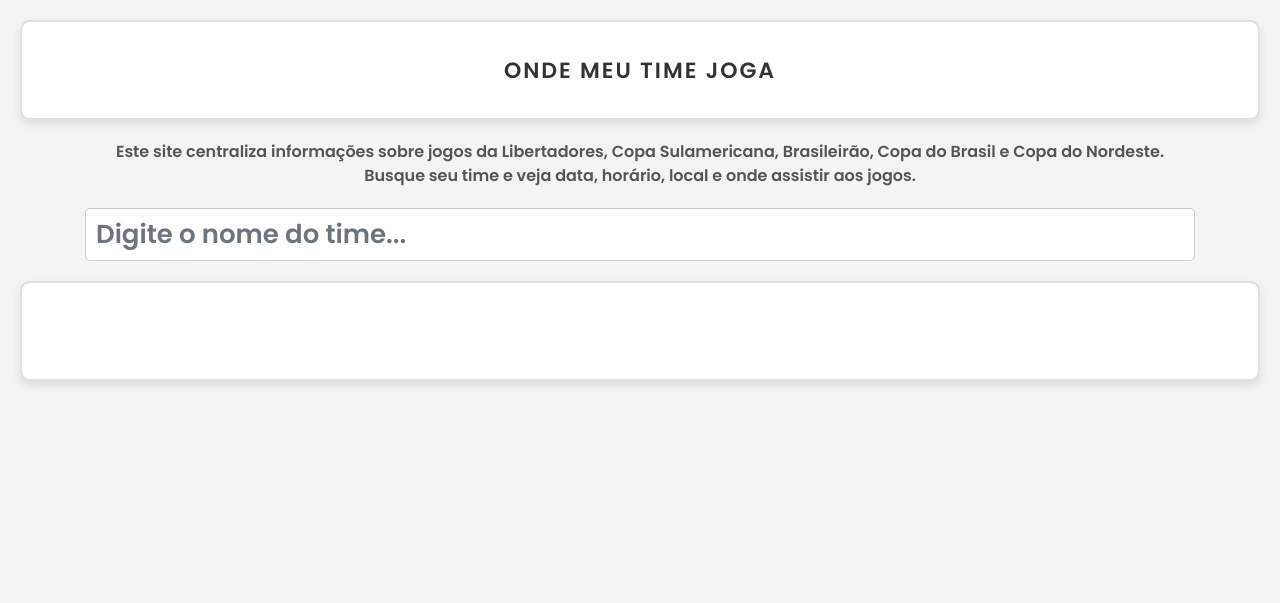
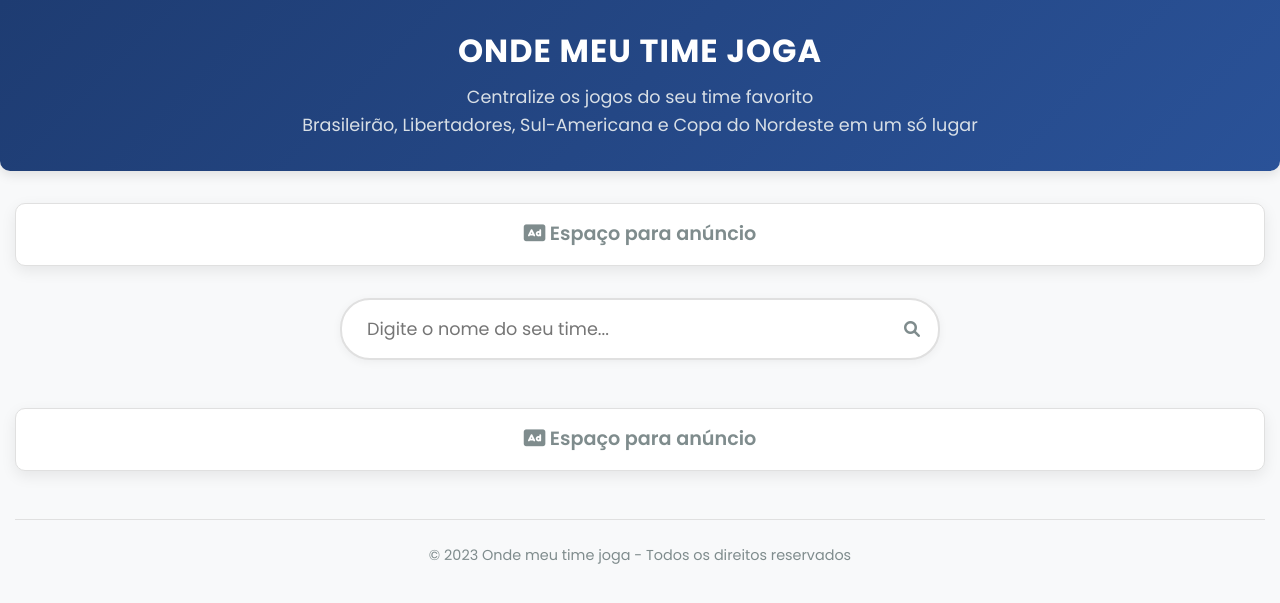
Before and after one commit to rnrafaelnogueira/ondemeutimejoga, a FastAPI app: page / in a window 1280 px wide. Shown: the top 603 px of the page. Run offline with FastAPI, Linux system fonts and the light colour scheme; some libraries are stand-ins or nearby versions.

Commit message:
feat: css improvements

```diff
--- a/app/templates/index.html
+++ b/app/templates/index.html
@@ -10,135 +10,298 @@
     window.dataLayer = window.dataLayer || [];
     function gtag(){dataLayer.push(arguments);}
     gtag('js', new Date());
-
     gtag('config', 'G-JEV74TTNMQ');
     </script>
     <!-- Bootstrap CSS -->
     <link href="https://stackpath.bootstrapcdn.com/bootstrap/4.5.2/css/bootstrap.min.css" rel="stylesheet">
+    <!-- Font Awesome para ícones -->
+    <link rel="stylesheet" href="https://cdnjs.cloudflare.com/ajax/libs/font-awesome/6.0.0-beta3/css/all.min.css">
+    <!-- Google Fonts -->
+    <link href="https://fonts.googleapis.com/css2?family=Poppins:wght@400;600;700&display=swap" rel="stylesheet">
     <style>
+        :root {
+            --primary-color: #2c3e50;
+            --secondary-color: #e74c3c;
+            --accent-color: #3498db;
+            --light-color: #ecf0f1;
+            --dark-color: #2c3e50;
+            --text-color: #333;
+            --text-light: #7f8c8d;
+            --border-radius: 10px;
+            --box-shadow: 0 5px 15px rgba(0, 0, 0, 0.08);
+        }
+
         body {
-            font-family: 'Poppins', sans-serif; /* Fonte moderna */
-            background-color: #f4f4f4;
+            font-family: 'Poppins', sans-serif;
+            background-color: #f8f9fa;
+            color: var(--text-color);
+            line-height: 1.6;
             margin: 0;
-            padding: 20px;
+            padding: 0;
         }
+
+        .container {
+            max-width: 100%;
+            padding: 0 15px;
+        }
+
+        /* Header */
+        .site-header {
+            background: linear-gradient(135deg, #1e3c72, #2a5298);
+            color: white;
+            padding: 2rem 0;
+            margin-bottom: 2rem;
+            text-align: center;
+            border-radius: 0 0 var(--border-radius) var(--border-radius);
+            box-shadow: 0 4px 12px rgba(0, 0, 0, 0.1);
+        }
+
+        .site-title {
+            font-weight: 700;
+            margin: 0;
+            font-size: 2rem;
+            text-transform: uppercase;
+            letter-spacing: 1px;
+        }
+
+        .site-description {
+            text-align: center;
+            font-size: 1.1rem;
+            color: var(--light-color);
+            margin: 0.8rem auto 0;
+            max-width: 800px;
+            opacity: 0.9;
+        }
+
+        /* Anúncios */
         .ad-container {
-            background: #ffffff; /* Fundo totalmente branco */
-            height: 100px;
-            display: flex;
-            align-items: center;
-            justify-content: center;
-            margin-bottom: 20px;
-            border: 2px solid #e0e0e0; /* Borda cinza bem clara para contorno */
-            border-radius: 10px;
-            color: #333333; /* Texto em cinza escuro para contraste */
-            font-family: 'Poppins', sans-serif; /* Fonte moderna */
-            font-size: 22px; /* Tamanho maior para impacto */
-            font-weight: 600; /* Peso semi-negrito */
-            text-transform: uppercase;
-            letter-spacing: 2px; /* Espaçamento entre letras */
-            box-shadow: 0 4px 10px rgba(0, 0, 0, 0.1); /* Sombra sutil */
+            background-color: white;
+            border-radius: var(--border-radius);
+            padding: 15px;
+            margin: 1.5rem auto;
+            box-shadow: var(--box-shadow);
+            border: 1px solid #e0e0e0;
+            max-width: 100%;
+            text-align: center;
+            font-weight: 600;
+            font-size: 1.2rem;
+            color: var(--text-light);
+        }
+
+        /* Filtro */
+        .search-container {
+            margin: 2rem auto;
+            max-width: 600px;
             position: relative;
-            overflow: hidden;
         }
-        .descricao {
+
+        .search-input {
+            padding: 15px 25px;
+            font-size: 1.1rem;
+            width: 100%;
+            border: 2px solid #e0e0e0;
+            border-radius: 30px;
+            transition: all 0.3s ease;
+            box-shadow: 0 2px 10px rgba(0, 0, 0, 0.05);
+            font-family: 'Poppins', sans-serif;
+        }
+
+        .search-input:focus {
+            border-color: var(--accent-color);
+            outline: none;
+            box-shadow: 0 0 0 3px rgba(52, 152, 219, 0.2);
+        }
+
+        .search-icon {
+            position: absolute;
+            right: 20px;
+            top: 50%;
+            transform: translateY(-50%);
+            color: var(--text-light);
+        }
+
+        /* Cards de Competições */
+        .competition-section {
+            margin: 3rem 0 1.5rem;
+        }
+
+        .competition-title {
+            font-weight: 700;
+            color: var(--primary-color);
+            font-size: 1.8rem;
             text-align: center;
-            font-size: 1em;
-            color: #555;
-            margin-bottom: 20px;
+            margin-bottom: 1.5rem;
+            position: relative;
+            padding-bottom: 10px;
         }
-        .filtro {
+
+        .competition-title::after {
+            content: "";
+            position: absolute;
+            bottom: 0;
+            left: 50%;
+            transform: translateX(-50%);
+            width: 100px;
+            height: 3px;
+            background-color: var(--secondary-color);
+        }
+
+        /* Cards de Jogos */
+        .match-card {
+            background-color: white;
+            border-radius: var(--border-radius);
+            box-shadow: var(--box-shadow);
+            margin-bottom: 1.5rem;
+            padding: 1.5rem;
+            transition: transform 0.3s ease, box-shadow 0.3s ease;
+            border-left: 4px solid var(--secondary-color);
+        }
+
+        .match-card:hover {
+            transform: translateY(-5px);
+            box-shadow: 0 8px 25px rgba(0, 0, 0, 0.12);
+        }
+
+        .match-date {
+            margin: 0 0 1rem;
+            color: var(--primary-color);
+            font-size: 1.1rem;
+            font-weight: 600;
             text-align: center;
-            margin-bottom: 20px;
         }
-        .filtro input {
-            padding: 10px;
-            font-size: 26px;
-            width: 100%;
-            border: 1px solid #ccc;
-            border-radius: 5px;
+
+        .match-teams {
+            font-size: 1.4rem;
+            font-weight: 700;
+            color: var(--dark-color);
+            margin-bottom: 1.5rem;
+            text-align: center;
+            line-height: 1.3;
         }
-        .jogo {
-            background-color: #fff;
-            border-radius: 8px;
-            box-shadow: 0 2px 4px rgba(0, 0, 0, 0.1);
-            margin-bottom: 20px;
-            padding: 20px;
-            display: flex;
-            flex-direction: column;
-            align-items: center;
+
+        .match-teams .vs {
+            color: var(--secondary-color);
+            font-weight: 800;
+            margin: 0 5px;
         }
-        .competicao {
-            font-size: 1.9em;
-            border-radius: 8px;
-            margin-bottom: 20px;
-            padding: 20px;
-            display: flex;
-            flex-direction: column;
-            align-items: center;
-        }
-        .competicao h1 {
-            align-items: center;
-            text-align: center;
-            margin: 0;
-        }
-        .jogo h2 {
-            margin: 0;
-            color: #555;
-        }
-        .jogo p {
-            margin: 5px 0;
-            color: #777;
-        }
-        .jogo .equipes {
-            font-size: 1.2em;
-            font-weight: bold;
-            color: #333;
-        }
-        .jogo .info {
+
+        .match-info {
             display: flex;
             flex-wrap: wrap;
             justify-content: space-between;
             width: 100%;
-            max-width: 500px;
-            margin-top: 10px;
+            gap: 1rem;
         }
-        .jogo .info div {
+
+        .match-info-item {
             text-align: center;
-            flex: 1 1 45%;
-            margin: 5px 0;
+            flex: 1 1 160px;
+            min-width: 120px;
         }
-        .jogo .info div span {
-            font-weight: bold;
-            color: #333;
+
+        .match-info-label {
+            display: block;
+            font-weight: 600;
+            color: var(--secondary-color);
+            margin-bottom: 0.3rem;
+            font-size: 1.2rem;
+        }
+
+        .match-info-value {
+            margin: 0;
+            color: var(--text-color);
+            font-size: 1rem;
+        }
+
+        /* Mensagens de nenhum resultado */
+        .no-matches {
+            text-align: center;
+            padding: 2rem;
+            color: var(--text-light);
+            font-size: 1.1rem;
+            background-color: white;
+            border-radius: var(--border-radius);
+            box-shadow: var(--box-shadow);
+        }
+
+        /* Footer */
+        .site-footer {
+            text-align: center;
+            margin-top: 3rem;
+            padding: 1.5rem 0;
+            color: var(--text-light);
+            font-size: 0.9rem;
+            border-top: 1px solid #e0e0e0;
+        }
+
+        /* Responsividade */
+        @media (max-width: 768px) {
+            .site-title {
+                font-size: 1.6rem;
+            }
+
+            .site-description {
+                font-size: 1rem;
+                padding: 0 15px;
+            }
+
+            .match-info-item {
+                flex: 1 1 100%;
+            }
+
+            .match-teams {
+                font-size: 1.2rem;
+            }
+
+            .search-input {
+                font-size: 1rem;
+                padding: 12px 20px;
+            }
         }
     </style>
     <script async src="https://pagead2.googlesyndication.com/pagead/js/adsbygoogle.js?client=ca-pub-9110858767534450"
     crossorigin="anonymous"></script>
 </head>
 <body>
-    <!-- Div para Google AdSense no topo -->
-    <link href="https://fonts.googleapis.com/css2?family=Poppins:wght@600&display=swap" rel="stylesheet">
-
-    <div class="ad-container">ONDE MEU TIME JOGA</div>
+    <!-- Header -->
+    <header class="site-header">
+        <div class="container">
+            <h1 class="site-title">Onde meu time joga</h1>
+            <p class="site-description">
+                Centralize os jogos do seu time favorito<br>
+                Brasileirão, Libertadores, Sul-Americana e Copa do Nordeste em um só lugar
+            </p>
+        </div>
+    </header>
 
     <div class="container">
-        <div class="descricao">
-            Este site centraliza informações sobre jogos da Libertadores, Copa Sulamericana, Brasileirão, Copa do Brasil e Copa do Nordeste.<br>
-            Busque seu time e veja data, horário, local e onde assistir aos jogos.
-        </div>
-        <div class="filtro">
-            <input type="text" id="filtroTime" class="form-control" placeholder="Digite o nome do time...">
-        </div>
-        <div id="jogosBrasileirao"></div>
-        <div id="jogosLibertadores"></div>
-        <div id="jogosSudamericana"></div>
-        <div id="jogosCopaNordeste"></div>
-
+        <!-- Anúncio Topo -->
+        <div class="ad-container">
+            <i class="fas fa-ad"></i> Espaço para anúncio
         </div>
 
-    <!-- Div para Google AdSense no rodapé -->
-    <div class="ad-container"></div>
+        <!-- Filtro -->
+        <div class="search-container">
+            <input type="text" id="filtroTime" class="search-input" placeholder="Digite o nome do seu time...">
+            <i class="fas fa-search search-icon"></i>
+        </div>
+
+        <!-- Área de Jogos -->
+        <div id="jogosBrasileirao" class="competition-section"></div>
+        <div id="jogosLibertadores" class="competition-section"></div>
+        <div id="jogosSudamericana" class="competition-section"></div>
+        <div id="jogosCopaNordeste" class="competition-section"></div>
+
+        <!-- Anúncio Rodapé -->
+        <div class="ad-container">
+            <i class="fas fa-ad"></i> Espaço para anúncio
+        </div>
+
+        <!-- Footer -->
+        <footer class="site-footer">
+            © 2023 Onde meu time joga - Todos os direitos reservados
+        </footer>
+    </div>
 
     <!-- Bootstrap JS and dependencies -->
     <script src="https://code.jquery.com/jquery-3.5.1.slim.min.js"></script>
@@ -146,27 +309,15 @@
     <script src="https://stackpath.bootstrapcdn.com/bootstrap/4.5.2/js/bootstrap.min.js"></script>
 
     <script>
-
         const url_base = 'https://ondemeutimejoga.com.br'
-
-        /*const url_base = 'http://localhost:8000'*/
 
         async function fetchJogosLibertadores(time = '') {
             try {
                const url = `${url_base}/futebol/calendario-libertadores?team_name=${time}`;
-
-                const response = await fetch(url, {
-                    headers: {
-                        'accept': 'application/json'
-                    }
-                });
-
-                if (!response.ok) {
-                    throw new Error(`Erro na requisição: ${response.status} ${response.statusText}`);
-                }
-
+                const response = await fetch(url, { headers: { 'accept': 'application/json' } });
+                if (!response.ok) throw new Error(`Erro na requisição: ${response.status} ${response.statusText}`);
                 const jogos = await response.json();
-                exibirJogosLibertadores(jogos);
+                exibirJogos('jogosLibertadores', 'Libertadores', jogos);
             } catch (error) {
                 console.error('Erro ao buscar os jogos da Libertadores:', error);
             }
@@ -175,19 +326,10 @@
         async function fetchJogosSudamericana(time = '') {
             try {
                const url = `${url_base}/futebol/calendario-sudamericana?team_name=${time}`;
-
-                const response = await fetch(url, {
-                    headers: {
-                        'accept': 'application/json'
-                    }
-                });
-
-                if (!response.ok) {
-                    throw new Error(`Erro na requisição: ${response.status} ${response.statusText}`);
-                }
-
+                const response = await fetch(url, { headers: { 'accept': 'application/json' } });
+                if (!response.ok) throw new Error(`Erro na requisição: ${response.status} ${response.statusText}`);
                 const jogos = await response.json();
-                exibirJogosSudamericana(jogos);
+                exibirJogos('jogosSudamericana', 'Copa Sul-Americana', jogos);
             } catch (error) {
                 console.error('Erro ao buscar os jogos da Sudamericana:', error);
             }
@@ -196,19 +338,10 @@
         async function fetchJogosBrasileirao(time = '') {
             try {
                 const url = `${url_base}/futebol/calendario-brasileirao-a?team_name=${time}`;
-
-                const response = await fetch(url, {
-                    headers: {
-                        'accept': 'application/json'
-                    }
-                });
-
-                if (!response.ok) {
-                    throw new Error(`Erro na requisição: ${response.status} ${response.statusText}`);
-                }
-
+                const response = await fetch(url, { headers: { 'accept': 'application/json' } });
+                if (!response.ok) throw new Error(`Erro na requisição: ${response.status} ${response.statusText}`);
                 const jogos = await response.json();
-                exibirJogosBrasileirao(jogos);
+                exibirJogos('jogosBrasileirao', 'Brasileirão Série A', jogos);
             } catch (error) {
                 console.error('Erro ao buscar os jogos do Brasileirão:', error);
             }
@@ -217,175 +350,76 @@
         async function fetchJogosCopaNordeste(time = '') {
             try {
                 const url = `${url_base}/futebol/calendario-copa-nordeste?team_name=${time}`;
-
-                const response = await fetch(url, {
-                    headers: {
-                        'accept': 'application/json'
-                    }
-                });
-
-                if (!response.ok) {
-                    throw new Error(`Erro na requisição: ${response.status} ${response.statusText}`);
-                }
-
+                const response = await fetch(url, { headers: { 'accept': 'application/json' } });
+                if (!response.ok) throw new Error(`Erro na requisição: ${response.status} ${response.statusText}`);
                 const jogos = await response.json();
-                exibirJogosCopaNordeste(jogos);
+                exibirJogos('jogosCopaNordeste', 'Copa do Nordeste', jogos);
             } catch (error) {
                 console.error('Erro ao buscar os jogos da Copa do Nordeste:', error);
             }
         }
 
-        function exibirJogosLibertadores(jogos) {
-            const container = document.getElementById('jogosLibertadores');
+        function exibirJogos(containerId, competitionName, jogos) {
+            const container = document.getElementById(containerId);
             container.innerHTML = '';
 
             if (jogos.length === 0) {
                 return;
             }
-            container.innerHTML = '<h1 class="competicao">Libertadores</h1>';
+
+            container.innerHTML = `<h2 class="competition-title">${competitionName}</h2>`;
+
             jogos.forEach(jogo => {
                 const jogoDiv = document.createElement('div');
-                jogoDiv.className = 'jogo';
+                jogoDiv.className = 'match-card';
 
+                if (competitionName === 'Brasileirão Série A' || competitionName === 'Copa do Nordeste') {
                     jogoDiv.innerHTML = `
-                    <h2> ${jogo.Fecha} - ${jogo.Dia}</h2>
-                    <p class="equipes">${jogo.Equipo_A} x ${jogo.Equipo_B}</p>
-                    <div class="info">
-                        <div>
-                            <span>Hora:</span>
-                            <p>${jogo.Hora_BRA}</p>
+                        <div class="match-date">${jogo.Data}</div>
+                        <div class="match-teams">${jogo.Jogo.replace(' x ', ' <span class="vs">vs</span> ')}</div>
+                        <div class="match-info">
+                            <div class="match-info-item">
+                                <span class="match-info-label">Hora</span>
+                                <p class="match-info-value">${jogo.Hora}</p>
                             </div>
-                        <div>
-                            <span>Estádio:</span>
-                            <p>${jogo.Estadio}</p>
+                            <div class="match-info-item">
+                                <span class="match-info-label">Estádio</span>
+                                <p class="match-info-value">${jogo.Estadio}</p>
                             </div>
-                        <div>
-                            <span>Cidade:</span>
-                            <p>${jogo.Ciudad}</p>
+                            <div class="match-info-item">
+                                <span class="match-info-label">Cidade</span>
+                                <p class="match-info-value">${jogo.Cidade}, ${jogo.UF}</p>
                             </div>
-                        <div>
-                            <span>Onde assistir:</span>
-                            <p>${jogo.Cable_1}</p>
+                            <div class="match-info-item">
+                                <span class="match-info-label">Onde assistir</span>
+                                <p class="match-info-value">${jogo.TV_1 || jogo.TV_2 || jogo.TV_3 || jogo.TV_4 || jogo.TV_5 || jogo.TV_6 || 'Não disponível'}</p>
                             </div>
                         </div>
                     `;
-
-                container.appendChild(jogoDiv);
-            });
-        }
-
-        function exibirJogosSudamericana(jogos) {
-            const container = document.getElementById('jogosSudamericana');
-            container.innerHTML = '';
-
-            if (jogos.length === 0) {
-                return;
-            }
-            container.innerHTML = '<h1 class="competicao">Copa Sul-Americana</h1>';
-            jogos.forEach(jogo => {
-                const jogoDiv = document.createElement('div');
-                jogoDiv.className = 'jogo';
-
+                } else {
                     jogoDiv.innerHTML = `
-                    <h2> ${jogo.Fecha} - ${jogo.Dia}</h2>
-                    <p class="equipes">${jogo.Equipo_A} x ${jogo.Equipo_B}</p>
-                    <div class="info">
-                        <div>
-                            <span>Hora:</span>
-                            <p>${jogo.Hora_BRA}</p>
+                        <div class="match-date">${jogo.Fecha} - ${jogo.Dia}</div>
+                        <div class="match-teams">${jogo.Equipo_A} <span class="vs">vs</span> ${jogo.Equipo_B}</div>
+                        <div class="match-info">
+                            <div class="match-info-item">
+                                <span class="match-info-label">Hora</span>
+                                <p class="match-info-value">${jogo.Hora_BRA}</p>
                             </div>
-                        <div>
-                            <span>Estádio:</span>
-                            <p>${jogo.Estadio}</p>
+                            <div class="match-info-item">
+                                <span class="match-info-label">Estádio</span>
+                                <p class="match-info-value">${jogo.Estadio}</p>
                             </div>
-                        <div>
-                            <span>Cidade:</span>
-                            <p>${jogo.Ciudad}</p>
+                            <div class="match-info-item">
+                                <span class="match-info-label">Cidade</span>
+                                <p class="match-info-value">${jogo.Ciudad}</p>
                             </div>
-                        <div>
-                            <span>Onde assistir:</span>
-                            <p>${jogo.Cable_1}</p>
+                            <div class="match-info-item">
+                                <span class="match-info-label">Onde assistir</span>
+                                <p class="match-info-value">${jogo.Cable_1}</p>
                             </div>
                         </div>
                     `;
-
-                container.appendChild(jogoDiv);
-            });
                 }
-
-        function exibirJogosBrasileirao(jogos) {
-            const container = document.getElementById('jogosBrasileirao');
-            container.innerHTML = '';
-
-            if (jogos.length === 0) {
-                return;
-            }
-            container.innerHTML = '<h1 class="competicao">Brasileirão Série A</h1>';
-            jogos.forEach(jogo => {
-                const jogoDiv = document.createElement('div');
-                jogoDiv.className = 'jogo';
-
-                jogoDiv.innerHTML = `
-                    <h2>${jogo.Data}</h2>
-                    <p class="equipes">${jogo.Jogo}</p>
-                    <div class="info">
-                        <div>
-                            <span>Hora:</span>
-                            <p>${jogo.Hora}</p>
-                        </div>
-                        <div>
-                            <span>Estádio:</span>
-                            <p>${jogo.Estadio}</p>
-                        </div>
-                        <div>
-                            <span>Cidade:</span>
-                            <p>${jogo.Cidade}, ${jogo.UF}</p>
-                        </div>
-                        <div>
-                            <span>Onde assistir:</span>
-                            <p>${jogo.TV_1 || jogo.TV_2 || jogo.TV_3 || jogo.TV_4 || jogo.TV_5 || jogo.TV_6 || 'Não disponível'}</p>
-                        </div>
-                    </div>
-                `;
-
-                container.appendChild(jogoDiv);
-            });
-        }
-
-        function exibirJogosCopaNordeste(jogos) {
-            const container = document.getElementById('jogosCopaNordeste');
-            container.innerHTML = '';
-
-            if (jogos.length === 0) {
-                return;
-            }
-            container.innerHTML = '<h1 class="competicao">Copa do Nordeste</h1>';
-            jogos.forEach(jogo => {
-                const jogoDiv = document.createElement('div');
-                jogoDiv.className = 'jogo';
-
-                jogoDiv.innerHTML = `
-                    <h2>${jogo.Data}</h2>
-                    <p class="equipes">${jogo.Jogo}</p>
-                    <div class="info">
-                        <div>
-                            <span>Hora:</span>
-                            <p>${jogo.Hora}</p>
-                        </div>
-                        <div>
-                            <span>Estádio:</span>
-                            <p>${jogo.Estadio}</p>
-                        </div>
-                        <div>
-                            <span>Cidade:</span>
-                            <p>${jogo.Cidade}, ${jogo.UF}</p>
-                        </div>
-                        <div>
-                            <span>Onde assistir:</span>
-                            <p>${jogo.TV_1 || jogo.TV_2 || jogo.TV_3 || 'Não disponível'}</p>
-                        </div>
-                    </div>
-                `;
 
                 container.appendChild(jogoDiv);
             });
@@ -398,7 +432,6 @@
             fetchJogosBrasileirao(time);
             fetchJogosLibertadores(time);
             fetchJogosSudamericana(time);
-
         });
 
         // Carrega todos os jogos ao abrir a página
```
Lines whose indentation alone changed are shown as unchanged.
